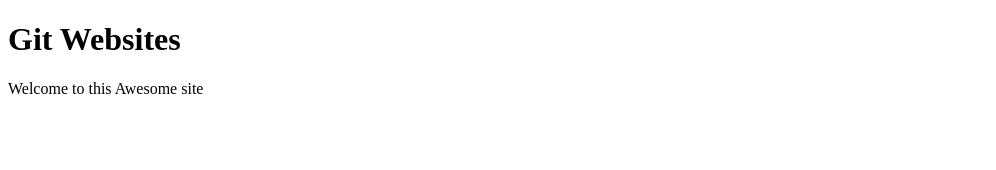
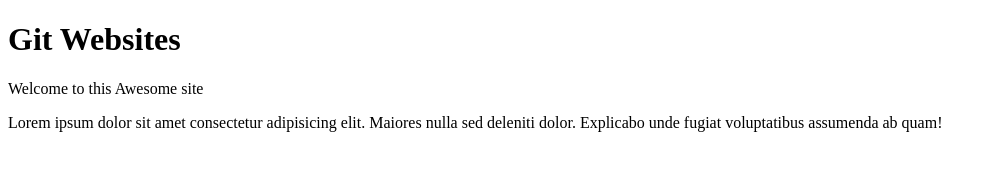
Before and after one commit to anye-web/Git_test, a plain HTML site: page index.html in a window 1280 px wide. Shown: the whole page, without its empty margins (0-996 px from the left). Drawn offline with Linux system fonts and the light colour scheme.

Commit message:
Add paragraph in index file

```diff
--- a/index.html
+++ b/index.html
@@ -8,5 +8,9 @@
   <body>
     <h1>Git Websites</h1>
     <p>Welcome to this Awesome site</p>
+    <p>
+      Lorem ipsum dolor sit amet consectetur adipisicing elit. Maiores nulla sed
+      deleniti dolor. Explicabo unde fugiat voluptatibus assumenda ab quam!
+    </p>
   </body>
 </html>
```
